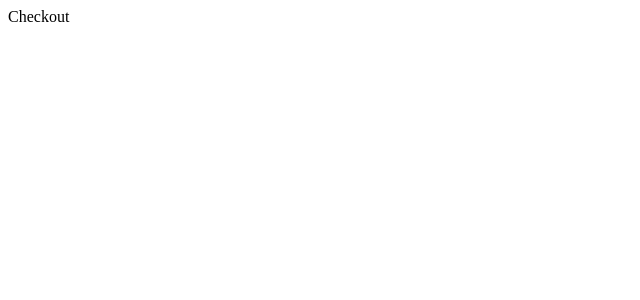
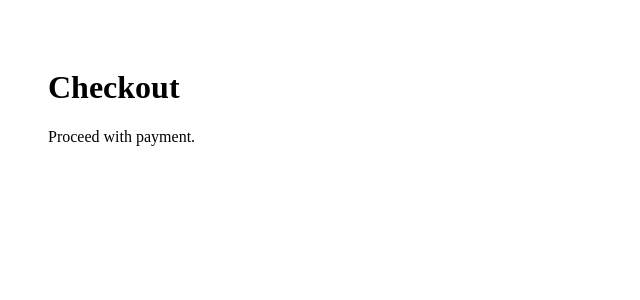
Before and after one commit to thankiprem73/protoflexi-frontend, a Next.js app: page /checkout in a window 1280 px wide. Shown: the top 300 px of the page, without its empty margins (0-640 px from the left). Built offline with nearby package versions, Linux system fonts and the light colour scheme.

Commit message:
Update page.js

```diff
--- a/app/checkout/page.js
+++ b/app/checkout/page.js
@@ -1,5 +1,10 @@
 "use client";
 
 export default function Checkout() {
-  return <div>Checkout</div>;
+  return (
+    <div style={{ padding: 40 }}>
+      <h1>Checkout</h1>
+      <p>Proceed with payment.</p>
+    </div>
+  );
 }
```
